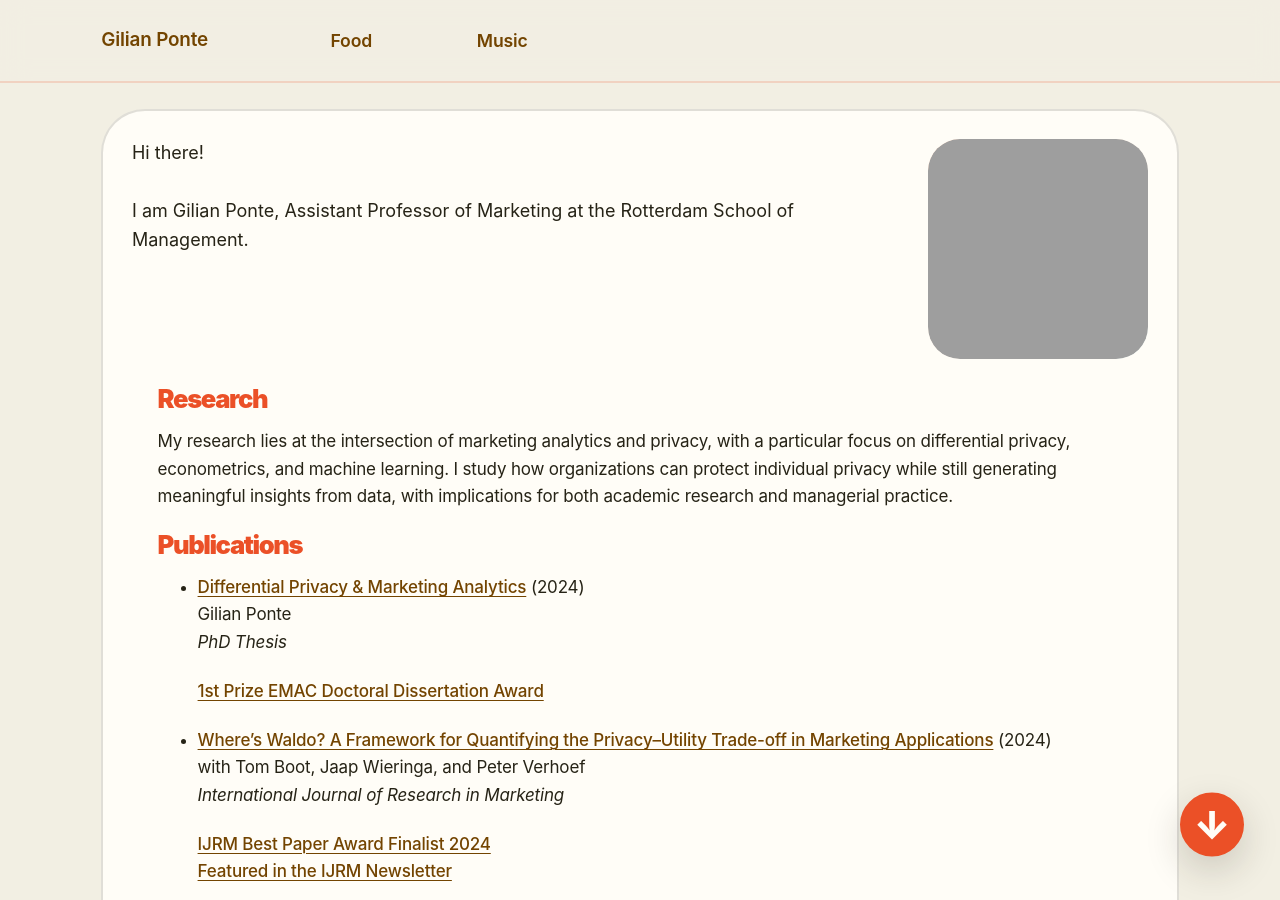
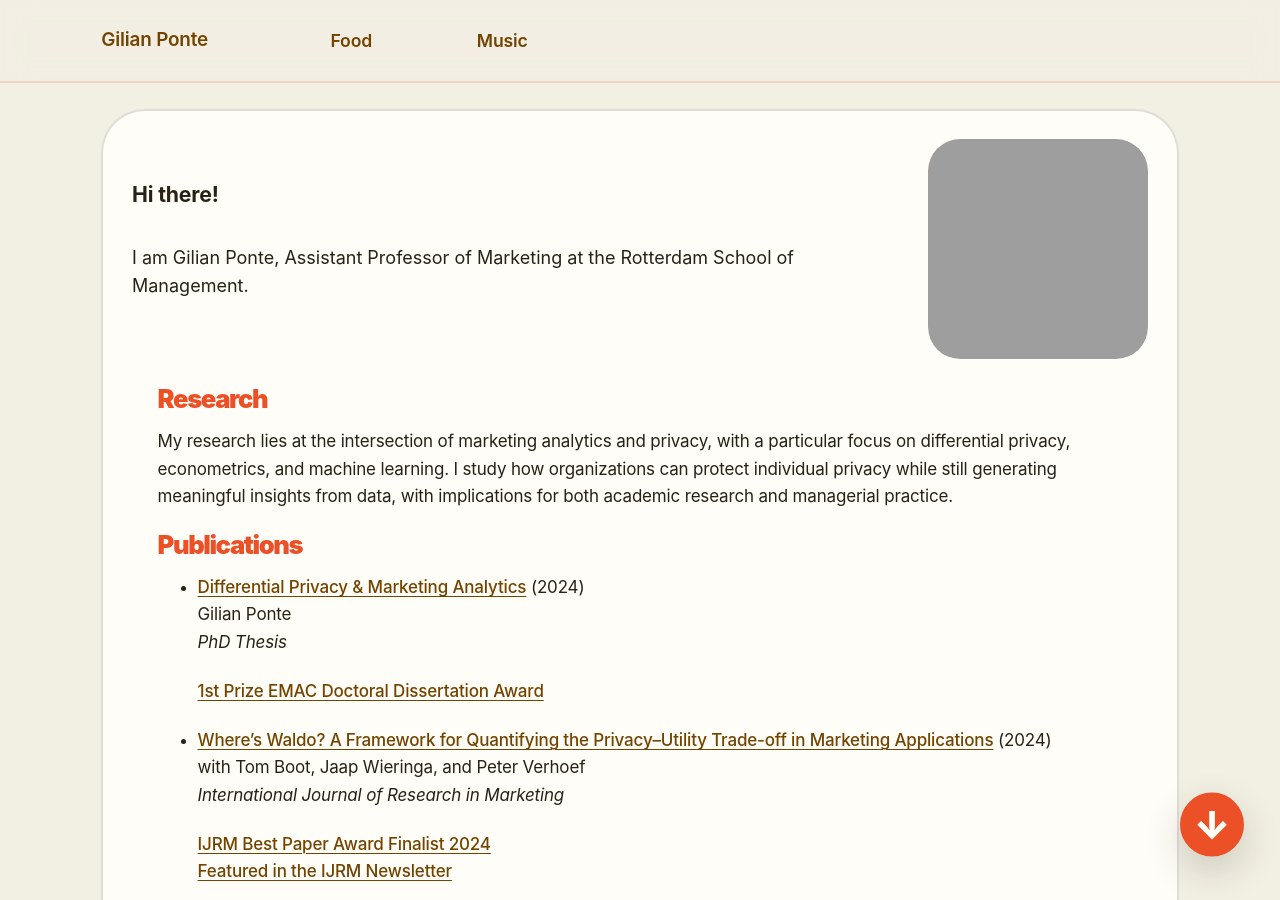
Before and after one commit to GilianPonte/gilianponte.github.io, a Jekyll site: the page built from _pages/year-archive.md, in a window 1280 px wide and 900 px high. Built offline with Jekyll 4.4.1, drawn with Linux system fonts in a browser that asks for light colours.

```diff
--- a/_pages/year-archive.md
+++ b/_pages/year-archive.md
@@ -9,7 +9,9 @@ redirect_from:
   - /wordpress/blog-posts/
 ---
 
-Hi there! <br><br>  I am Gilian Ponte, Assistant Professor of Marketing at the Rotterdam School of Management.
+## Hi there! <br><br>
+
+I am Gilian Ponte, Assistant Professor of Marketing at the Rotterdam School of Management.
 
 
 ## Research
```
